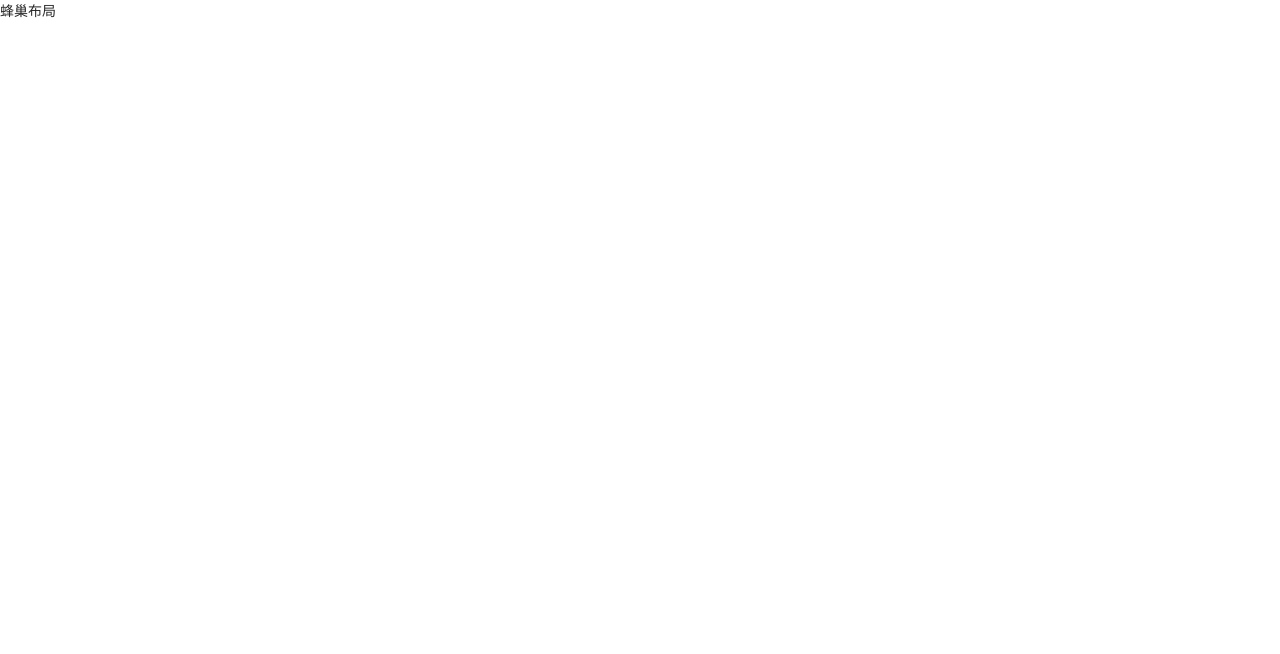
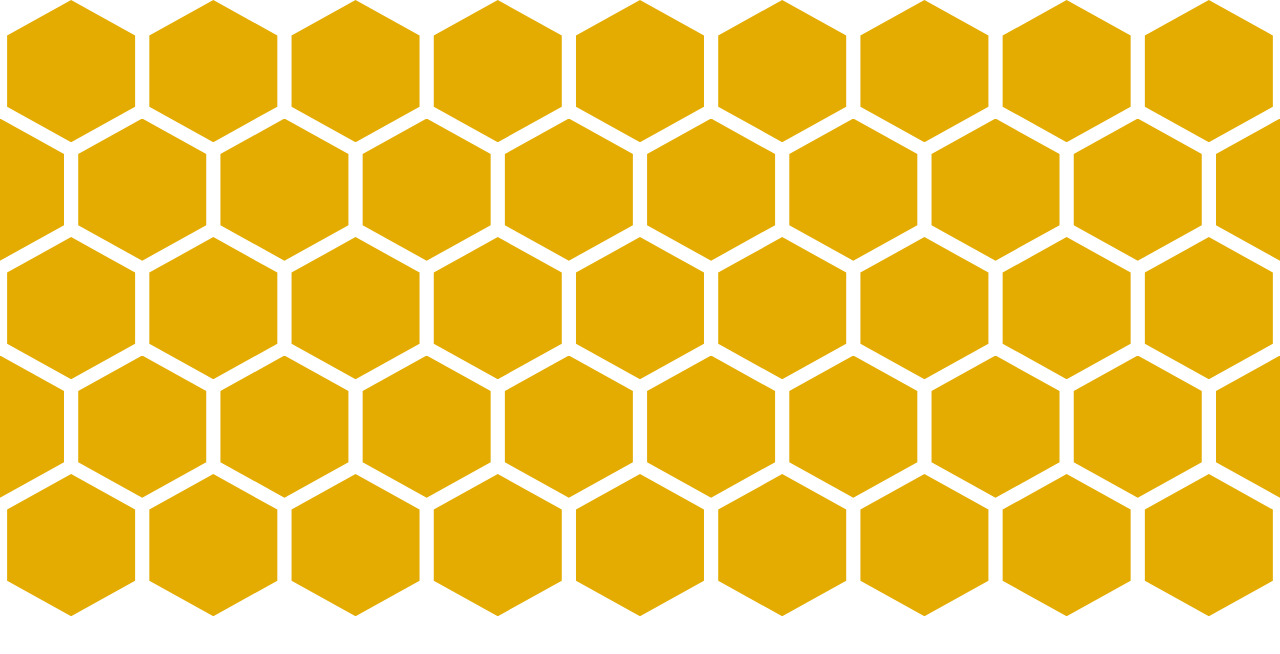
Before and after one commit to zjclxx/vue3-se, a Vue app: page /honeycomb in a window 1280 px wide. Shown: the top 654 px of the page. Built offline with nearby package versions, Linux system fonts and the light colour scheme.

Commit message:
feat: 蜂巢布局

```diff
--- a/src/views/honeycomb/index.vue
+++ b/src/views/honeycomb/index.vue
@@ -1,7 +1,40 @@
 <template>
-  <div>蜂巢布局</div>
+  <div class="container">
+    <div v-for="item in 5" :key="item" class="line">
+      <div v-for="h in 10" :key="h" class="item"></div>
+    </div>
+  </div>
 </template>
 
 <script setup></script>
 
-<style lang="scss" scoped></style>
+<style lang="scss" scoped>
+  $n: 9;
+  $size: 100vw / $n;
+
+  .container {
+    width: 100%;
+    height: 100%;
+    overflow: hidden auto;
+  }
+
+  .line {
+    display: flex;
+    &:nth-child(even) {
+      transform: translateX(-$size / 2);
+    }
+
+    &:nth-child(n + 2) {
+      margin-top: -$size / 6;
+    }
+  }
+
+  .item {
+    width: $size;
+    height: $size;
+    flex-shrink: 0;
+    background: #e4ac01;
+    outline: 2px solid #fff;
+    clip-path: polygon(50% 0%, 95% 25%, 95% 75%, 50% 100%, 5% 75%, 5% 25%);
+  }
+</style>
```
